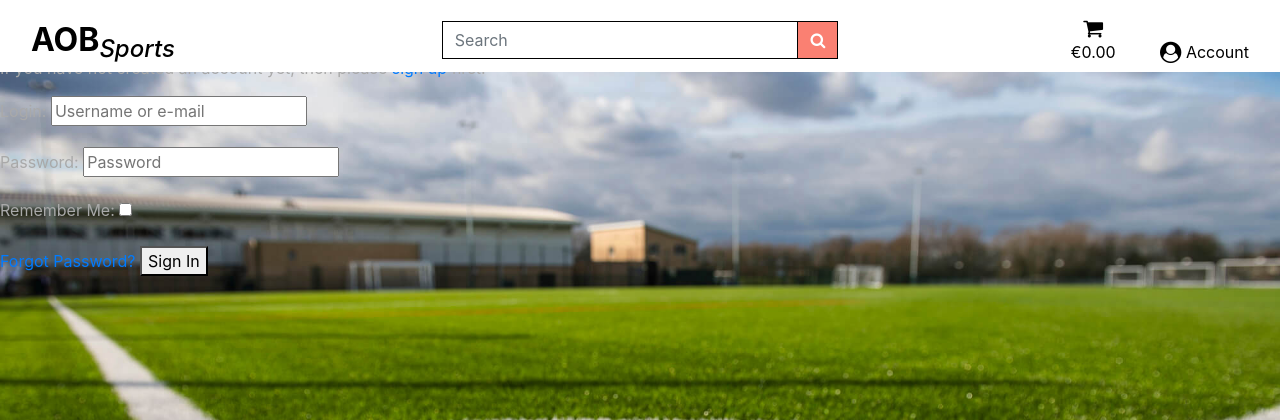
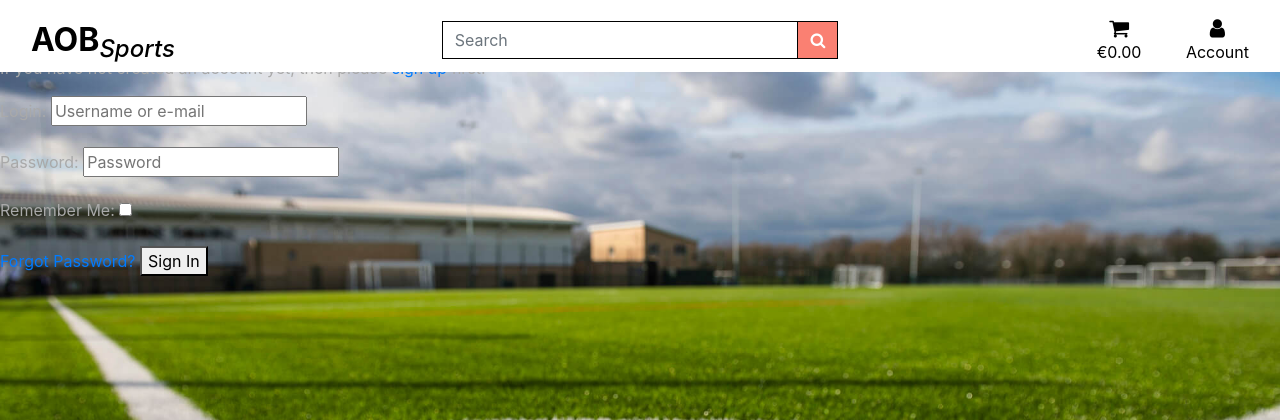
Before and after one commit to Code-Institute-Submissions/SportsStore, a Django app: page /accounts/login/ in a window 1280 px wide. Shown: the top 420 px of the page. Run offline with Django 3.2, Linux system fonts and the light colour scheme; some libraries are stand-ins or nearby versions.

Commit message:
fixed formatting issues with account button

```diff
--- a/templates/base.html
+++ b/templates/base.html
@@ -75,8 +75,8 @@
             <li class="list-inline-item dropdown">
             <a class="text-black nav-link" href="#" id="user-options" data-toggle="dropdown" aria-haspopup="true" aria-expanded="false">
                 <div class="text-center">
-                    <div><i class="fa fa-user-circle fa-lg"></i> Account</div>
-                    <p class="my-0"></p>
+                    <div><i class="fa fa-user fa-lg"></i></div>
+                    <p class="my-0">Account</p>
                 </div>
             </a>
             <div class="dropdown-menu border-0" aria-labelledby="user-options">
```
